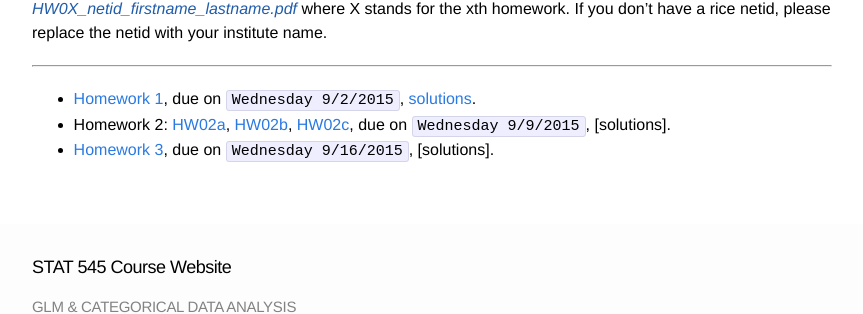
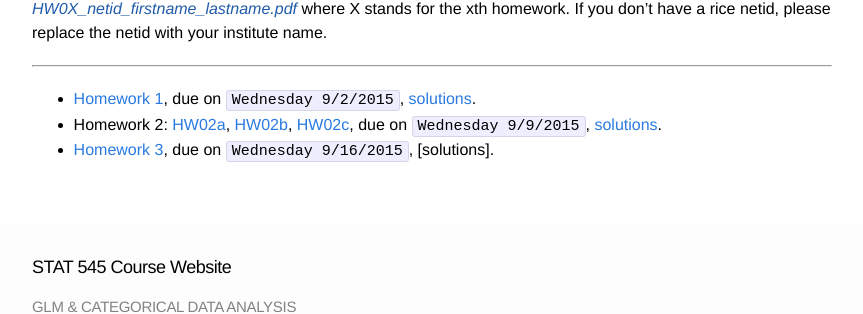
Before and after one commit to yinsenm/STAT545, a Jekyll site: the page built from assignment.md, in a window 1280 px wide. Shown: the part 306-620 px from the top of the page, without its empty margins (208-1071 px from the left). Built offline with Jekyll 4.4.1, drawn with Linux system fonts in a browser that asks for light colours; part of the change alters nothing that is shown.

```diff
--- a/assignment.md
+++ b/assignment.md
@@ -9,5 +9,5 @@ Homework can be submitted to the Yinsen Miao's mailbox at Duncan Hall DCH 1092.
 --------------------
 
 - [Homework 1]({{ site.baseurl }}/homework/hw1a_2015.pdf), due on `Wednesday 9/2/2015`, [solutions]({{ site.baseurl }}/reference/HW01.pdf).
-- Homework 2: [HW02a]({{ site.baseurl }}/homework/hw2a_2015.pdf), [HW02b]({{ site.baseurl }}/homework/hw2b_2015.pdf), [HW02c]({{ site.baseurl }}/homework/hw2c_2015.pdf), due on `Wednesday 9/9/2015`, [solutions].
+- Homework 2: [HW02a]({{ site.baseurl }}/homework/hw2a_2015.pdf), [HW02b]({{ site.baseurl }}/homework/hw2b_2015.pdf), [HW02c]({{ site.baseurl }}/homework/hw2c_2015.pdf), due on `Wednesday 9/9/2015`, [solutions]({{ site.baseurl }}/reference/HW02.pdf).
 - [Homework 3]({{ site.baseurl }}/homework/hw3_2015.pdf), due on `Wednesday 9/16/2015`, [solutions].
```
Also changed, not shown: 3 other files.
